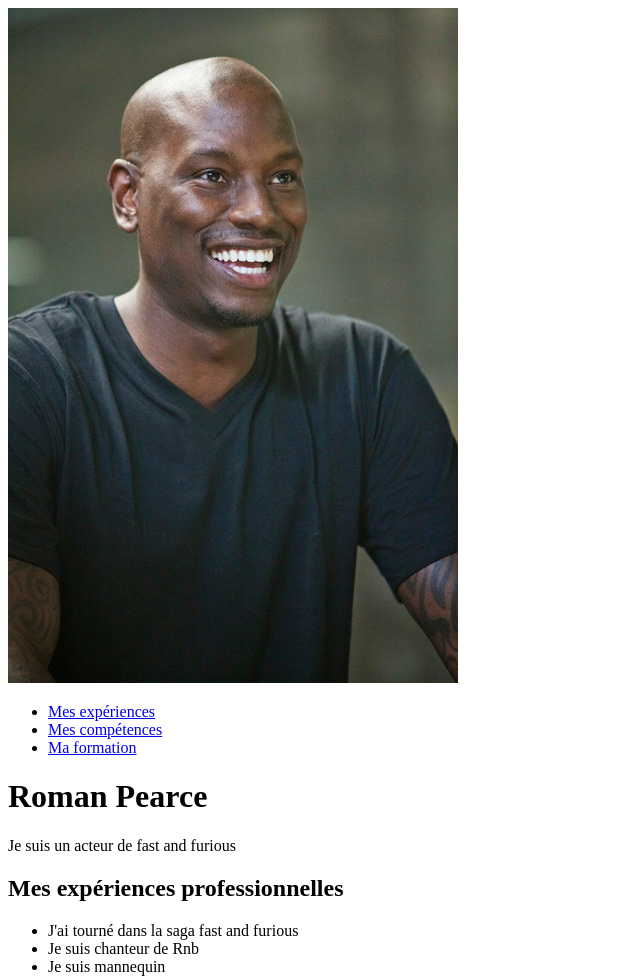
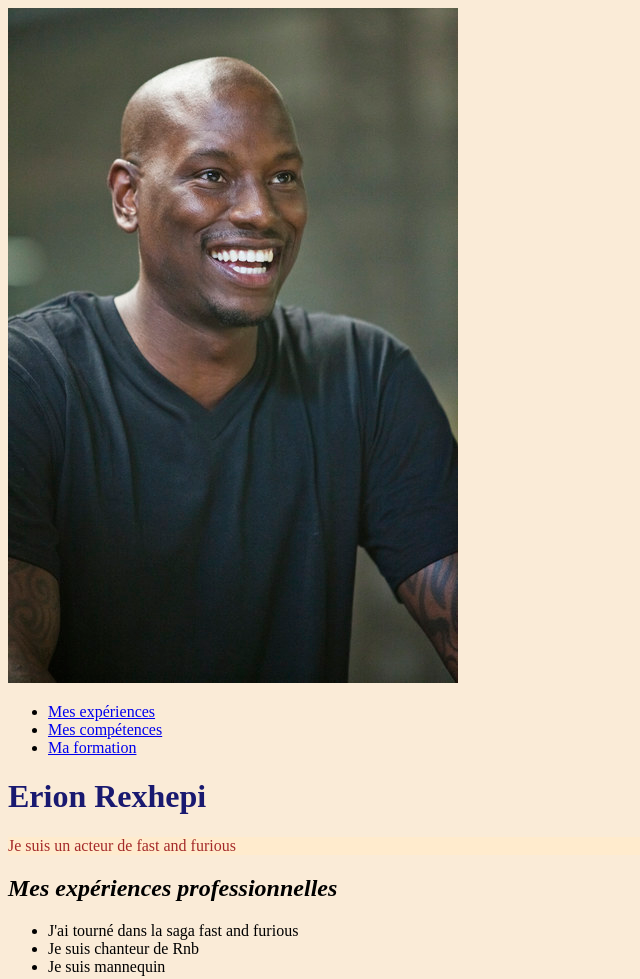
Before and after one commit to divtec-cejef/cv-01-html-ErionRexhepi13, a plain HTML site: page index.html in a window 1280 px wide. Shown: the top 979 px of the page, without its empty margins (0-640 px from the left). Drawn offline with Linux system fonts and the light colour scheme.

Commit message:
Ajout des styles en css

```diff
--- a/css/main.css
+++ b/css/main.css
@@ -0,0 +1,17 @@
+body {
+    background-color: antiquewhite;
+}
+
+h1 {
+    color : midnightblue;
+}
+
+h2{
+    font : bold;
+    font-style: italic;
+}
+
+p {
+    background-color: blanchedalmond;
+    color : brown;
+}
--- a/index.html
+++ b/index.html
@@ -32,7 +32,7 @@
 
 </header>
 <main>
-    <h1>Roman Pearce</h1>
+    <h1>Erion Rexhepi</h1>
 
     <p>Je suis un acteur de fast and furious</p>
 
```
